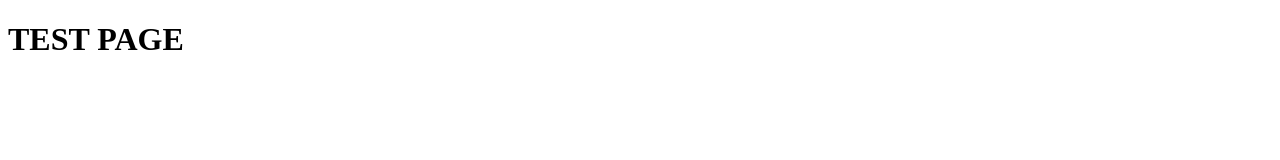
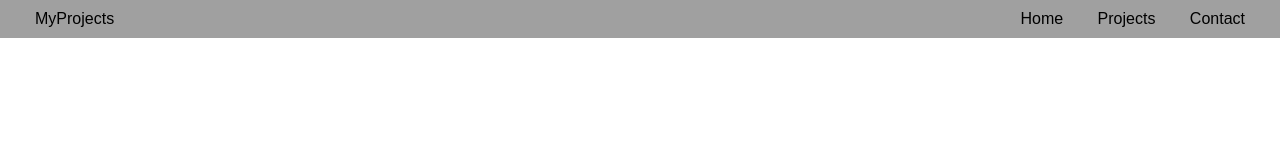
Before and after one commit to Huevuu/projectspage, a plain HTML site: page index.html in a window 1280 px wide. Drawn offline with Linux system fonts and the light colour scheme.

Commit message:
css and a navbar

```diff
--- /dev/null
+++ b/css/styles.css
@@ -0,0 +1,23 @@
+body {
+    margin: 0;
+    font-family: Arial, Helvetica, sans-serif;
+}
+
+.navbar {
+    background-color: #A0A0A0;
+    display: flex;
+    justify-content: space-between;
+    align-items: center;
+    padding: 10px 20px;
+}
+
+.navbar a {
+    color: black;
+    text-decoration: none;
+    margin: 0 15px;
+}
+
+.navbar a:hover {
+    color: #303030;
+    transition: color 0.3s ease;
+}
--- a/index.html
+++ b/index.html
@@ -4,8 +4,16 @@
     <meta charset="UTF-8">
     <meta name="viewport" content="width=device-width, initial-scale=1.0">
     <title>New Page</title>
+    <link rel="stylesheet" href="css/styles.css">
 </head>
 <body>
-    <h1>TEST PAGE</h1>
+    <nav class="navbar">
+        <a href="index.html">MyProjects</a>
+        <div>
+            <a href="index.html">Home</a>
+            <a href="projects.html">Projects</a>
+            <a href="contact.html">Contact</a>
+        </div>
+    </nav>
 </body>
 </html>
```
